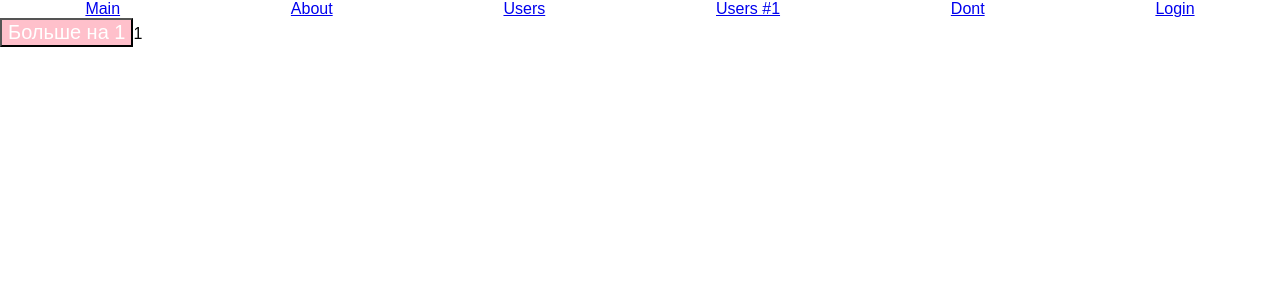
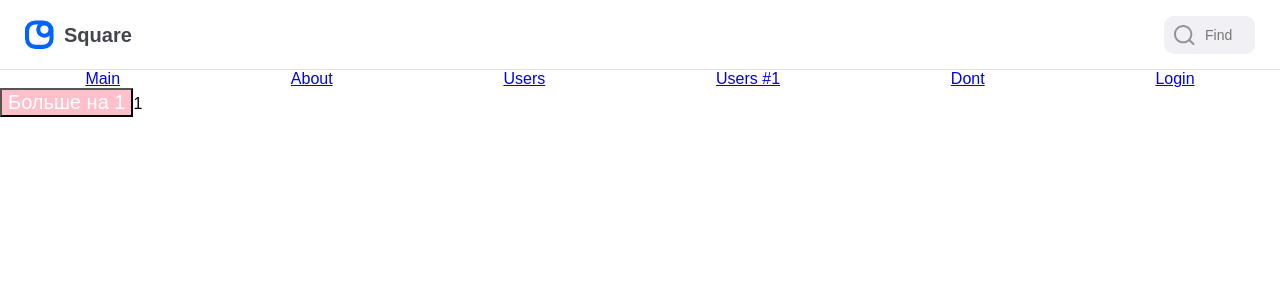
Before and after one commit to studio-kanvas/react-square, a React app: page /#/ in a window 1280 px wide. Shown: the top 300 px of the page. Built offline with nearby package versions, Linux system fonts and the light colour scheme; a web font is replaced by a local one.

Commit message:
Internal task #10

```diff
--- a/src/components/App.tsx
+++ b/src/components/App.tsx
@@ -4,6 +4,7 @@ import Menu from 'components/Menu'
 import Users from 'components/Users'
 import About from 'components/About'
 import Loader from 'components/Common/Loader'
+import Header from 'components/Common/Header'
 import PrivateRoute from 'components/Common/PrivateRoute'
 import { GlobalStyle } from 'components/Common/GlobalStyle'
 import { HashRouter as Router, Switch, Route } from 'react-router-dom'
@@ -16,6 +17,7 @@ const App = () => {
       <Router>
         <Switch>
           <Route exact path='/'>
+            <Header />
             <Menu />
             <Main />
           </Route>
--- /dev/null
+++ b/src/components/Common/Header/Actions/ActionsSearch.tsx
@@ -0,0 +1,57 @@
+import * as React from 'react'
+import styled from 'styled-components'
+
+const ActionsSearchWrapper = styled.div`
+  display: flex;
+  align-items: center;
+  background: #f1f1f5;
+  border-radius: 10px;
+  padding-left: 10px;
+`
+
+const Input = styled.input`
+  width: 60px;
+  height: 38px;
+  background: #f1f1f5;
+  border-radius: 10px;
+  border: none;
+  padding: 0 5px 0 10px;
+  transition: width 0.3s;
+  font-size: 14px;
+  color: #696974;
+  :focus {
+    width: 200px;
+    outline: none;
+    ::placeholder {
+      opacity: 0;
+    }
+  }
+`
+
+const ActionsSearch = () => {
+  const searchIcon = (
+    <svg
+      width='21'
+      height='21'
+      viewBox='0 0 21 21'
+      fill='none'
+      xmlns='http://www.w3.org/2000/svg'
+    >
+      <path
+        fillRule='evenodd'
+        clipRule='evenodd'
+        d='M2.6829 15.6371C-0.894301 12.0599 -0.894301 6.2601 2.6829 2.6829C6.2601 -0.894301 12.0599 -0.894301 15.6371 2.6829C18.9069 5.95265 19.1879 11.0794 16.4802 14.6683L20.0943 18.2825C21.0371 19.2253 19.6229 20.6395 18.6801 19.6967L15.1092 16.1257C11.5103 19.2061 6.08905 19.0432 2.6829 15.6371ZM14.2229 4.09712C11.4267 1.30096 6.89327 1.30096 4.09712 4.09712C1.30096 6.89327 1.30096 11.4267 4.09712 14.2229C6.89327 17.019 11.4267 17.019 14.2229 14.2229C17.019 11.4267 17.019 6.89327 14.2229 4.09712Z'
+        fill='#92929D'
+      />
+    </svg>
+  )
+
+  return (
+    <ActionsSearchWrapper>
+      {searchIcon}
+      <Input type='search' placeholder='Find' />
+    </ActionsSearchWrapper>
+  )
+}
+
+export default ActionsSearch
--- /dev/null
+++ b/src/components/Common/Header/Actions/index.tsx
@@ -0,0 +1,17 @@
+import * as React from 'react'
+import styled from 'styled-components'
+import ActionsSearch from 'components/Common/Header/Actions/ActionsSearch'
+
+const ActionsWrapper = styled.div`
+  display: flex;
+`
+
+const Actions = () => {
+  return (
+    <ActionsWrapper>
+      <ActionsSearch />
+    </ActionsWrapper>
+  )
+}
+
+export default Actions
--- /dev/null
+++ b/src/components/Common/Header/index.tsx
@@ -0,0 +1,49 @@
+import * as React from 'react'
+import styled from 'styled-components'
+import Logo from 'components/Common/Logo'
+import Actions from 'components/Common/Header/Actions'
+
+const HeaderWrapper = styled.section`
+  display: flex;
+  align-items: center;
+  justify-content: space-between;
+  height: 70px;
+  max-width: 1600px;
+  margin: 0 auto;
+  box-shadow: inset 0px -1px 0px #e2e2ea;
+`
+
+const DivWrapperLogo = styled.div`
+  margin-left: 25px;
+`
+
+const DivWrapperActions = styled.div`
+  margin-right: 25px;
+`
+
+const logoProps = {
+  title: {
+    size: 20,
+    color: '#44444F',
+    text: 'Square'
+  },
+  image: {
+    size: 34,
+    color: '#0062ff'
+  }
+}
+
+const Header = () => {
+  return (
+    <HeaderWrapper>
+      <DivWrapperLogo>
+        <Logo {...logoProps} />
+      </DivWrapperLogo>
+      <DivWrapperActions>
+        <Actions />
+      </DivWrapperActions>
+    </HeaderWrapper>
+  )
+}
+
+export default Header
--- a/src/components/Common/Logo/LogoTitle.tsx
+++ b/src/components/Common/Logo/LogoTitle.tsx
@@ -11,6 +11,7 @@ const Title = styled.span`
   font-size: ${(props: IProps) => props.size}px;
   color: ${(props: IProps) => props.color};
   font-weight: 900;
+  margin-left: 5px;
 `
 
 const LogoTitle = (props: IProps) => {
--- a/src/components/Common/Logo/index.tsx
+++ b/src/components/Common/Logo/index.tsx
@@ -6,11 +6,10 @@ import LogoTitle from 'components/Common/Logo/LogoTitle'
 const LogoSection = styled.section`
   display: flex;
   align-items: center;
-  width: 148px;
   justify-content: space-between;
 `
 
-interface Props {
+interface IProps {
   title: {
     size: number
     color: string
@@ -22,7 +21,7 @@ interface Props {
   }
 }
 
-const Logo = (props: Props) => {
+const Logo = (props: IProps) => {
   return (
     <LogoSection>
       <LogoImage {...props.image} />
```
